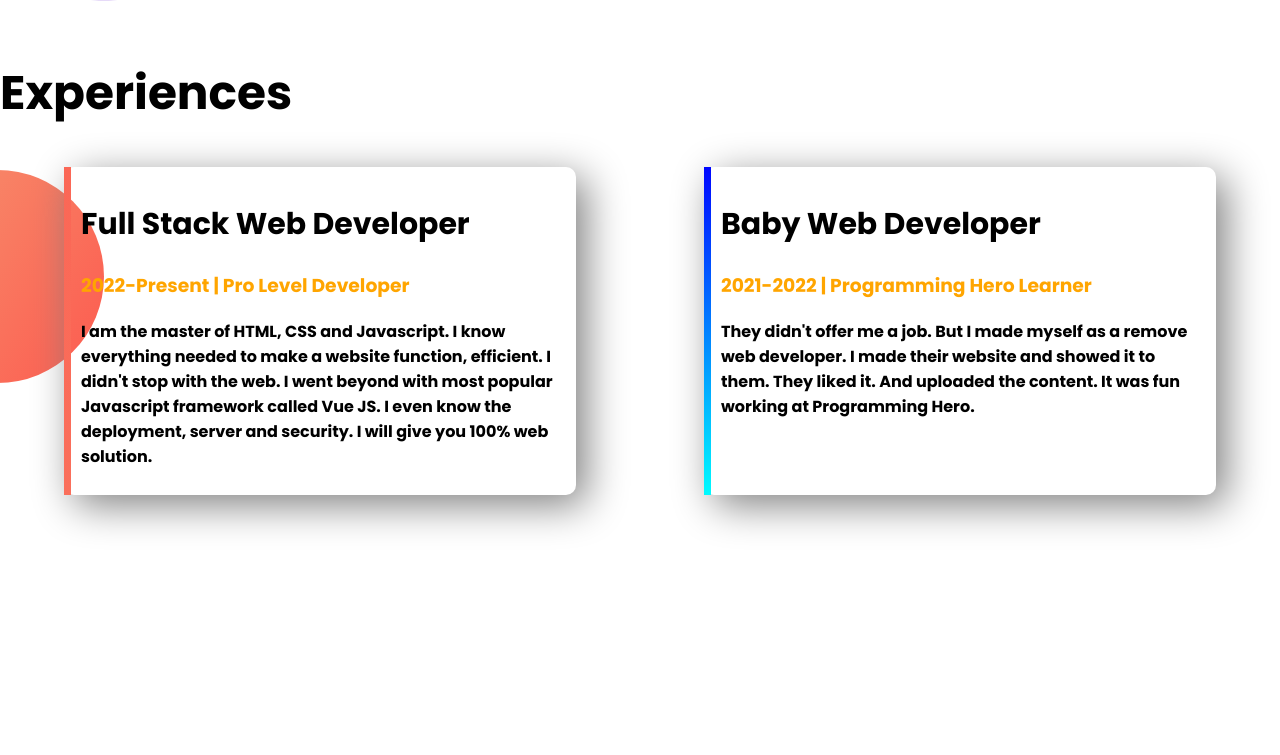
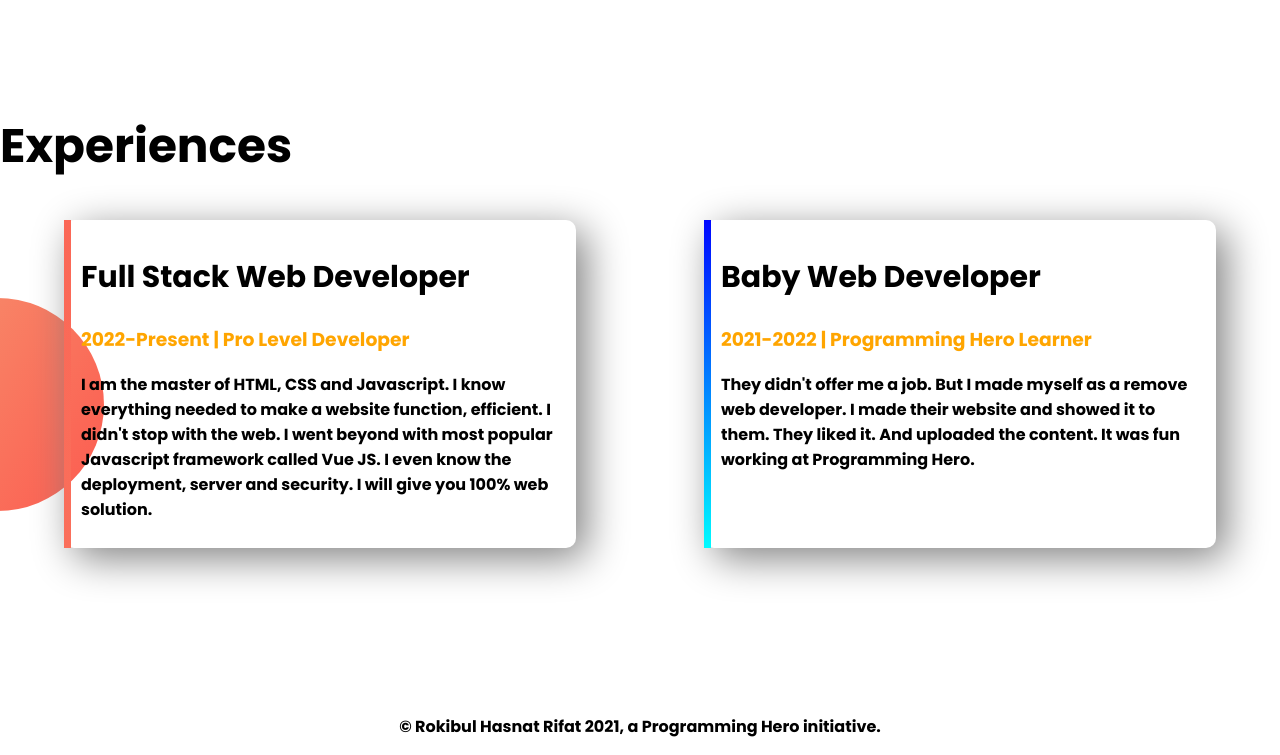
Before and after one commit to Rifat3706/janina007, a plain HTML site: page index.html in a window 1280 px wide. Shown: the part 1306-2061 px from the top of the page. Before the commit the page ends 1951 px from the top, so only its background shows below. Drawn offline with Linux system fonts and the light colour scheme.

Commit message:
footer added

```diff
--- a/index.html
+++ b/index.html
@@ -49,5 +49,8 @@
             </div>
         </div>
     </section>
+    <footer>
+        <p>© Rokibul Hasnat Rifat 2021, a Programming Hero initiative.</p>
+    </footer>
 </body>
 </html>
--- a/style.css
+++ b/style.css
@@ -1,6 +1,5 @@
 body{
     font-family: 'Poppins', sans-serif;
-    padding-bottom: 150px;
     margin: 0;
 }
 h1{
@@ -21,6 +20,7 @@ h2{
 }
 .flexible-area{
     display: flex;
+    padding-bottom: 150px;
 }
 .top-banner{
     background-image: url(images/top-banner.png);
@@ -31,10 +31,9 @@ h2{
 .half-width{
     width: 50%;
     float: left;
-
 }
 .half-width img{
-    width: 90%;
+    width: 80%;
 }
 .resume-button{
     text-decoration: none;
@@ -71,3 +70,6 @@ h2{
     border-image: linear-gradient(#0006FF, #00FCFF);
     border-image-slice: 1;
 }
+footer p{
+    text-align: center;
+}
```
